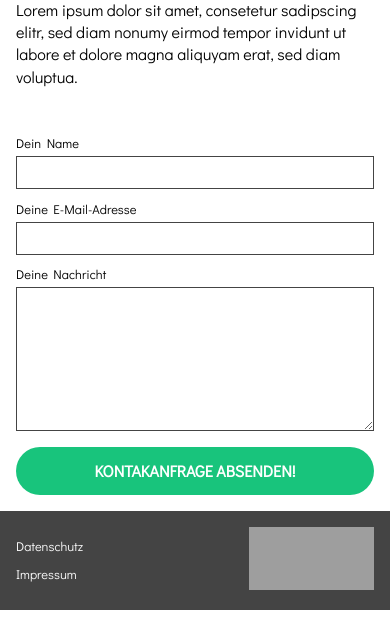
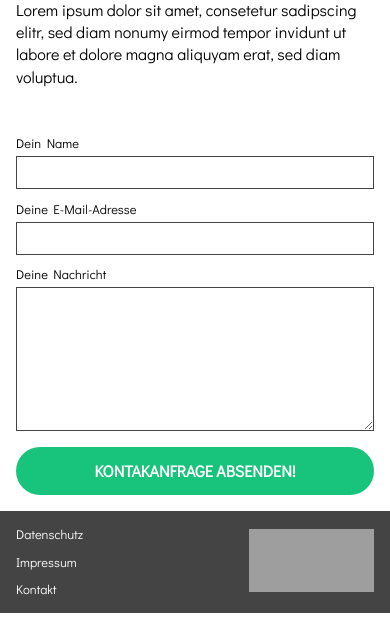
Before and after one commit to Gerschtli/crossfitamgruen, a Gatsby site: page /kontakt/ in a window 390 px wide. Shown: the part 201-844 px from the top of the page. Built offline with nearby package versions, Linux system fonts and the light colour scheme; Gatsby itself is replaced by a stand-in of ours; grey boxes are pictures that could not be loaded.

Commit message:
Add link to contact in Footer

```diff
--- a/src/components/base/Footer.js
+++ b/src/components/base/Footer.js
@@ -30,14 +30,14 @@ const StyledLinkColumn = styled.div`
   display: flex;
   flex-direction: column;
 `
-// const StyledLinkColumnSeparator = styled.div`
-//   height: 0.8em;
-//
-//   ${mediaQuery(breakpoints.sm)} {
-//     height: auto;
-//     width: 3em;
-//   }
-// `
+const StyledLinkColumnSeparator = styled.div`
+  height: 0.8em;
+
+  ${mediaQuery(breakpoints.sm)} {
+    height: auto;
+    width: 3em;
+  }
+`
 const StyledLink = styled(Link)`
   color: ${colors.light};
   text-decoration: none;
@@ -58,12 +58,10 @@ const Footer = () => (
         <StyledLinkSeparator />
         <StyledLink to={'/impressum/'}>Impressum</StyledLink>
       </StyledLinkColumn>
-      {/*<StyledLinkColumnSeparator />*/}
-      {/*<StyledLinkColumn>*/}
-      {/*  <StyledLink to={'/datenschutz/'}>Datenschutz</StyledLink>*/}
-      {/*  <StyledLinkSeparator />*/}
-      {/*  <StyledLink to={'/impressum/'}>Impressum</StyledLink>*/}
-      {/*</StyledLinkColumn>*/}
+      <StyledLinkColumnSeparator />
+      <StyledLinkColumn>
+        <StyledLink to={'/kontakt/'}>Kontakt</StyledLink>
+      </StyledLinkColumn>
     </StyledLinkBox>
     <StyledSeparator />
     <JournalLink />
```
